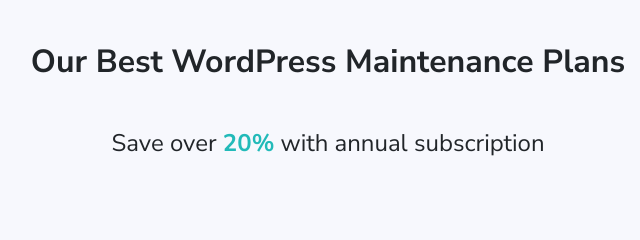
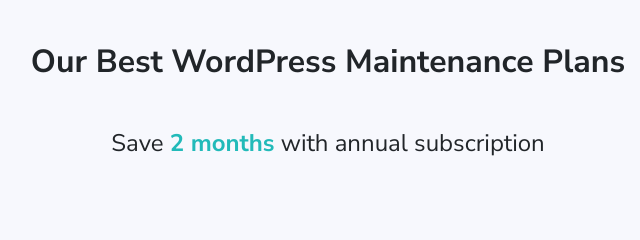
Before and after one commit to rootscopeltd/wp.rootscope.dev, a website: page index.html in a window 1280 px wide. Shown: the part 960-1200 px from the top of the page, 312-952 px from the left. Drawn offline with nearby package versions, Linux system fonts and the light colour scheme; files that its build step writes are made by us from their sources.

Commit message:
yearly subscription subheading update

```diff
--- a/index.html
+++ b/index.html
@@ -133,7 +133,7 @@
                     <h2 class="font-weight-bold mb-5 text-center">
                         Our Best WordPress Maintenance Plans
                     </h2>
-                    <h4 class="text-center">Save over <span class="font-weight-bold text-primary">20%</span> with annual subscription</h4>
+                    <h4 class="text-center">Save <span class="font-weight-bold text-primary">2 months</span> with annual subscription</h4>
                     <div class="text-center pt-5">
                         <script async src="https://js.stripe.com/v3/pricing-table.js"></script>
                         <stripe-pricing-table pricing-table-id="prctbl_1N1RrsL2ddJQapGfrxbRKAsG" publishable-key="pk_live_8d5a3VhafuYirSHLr6FrZumW">
```
